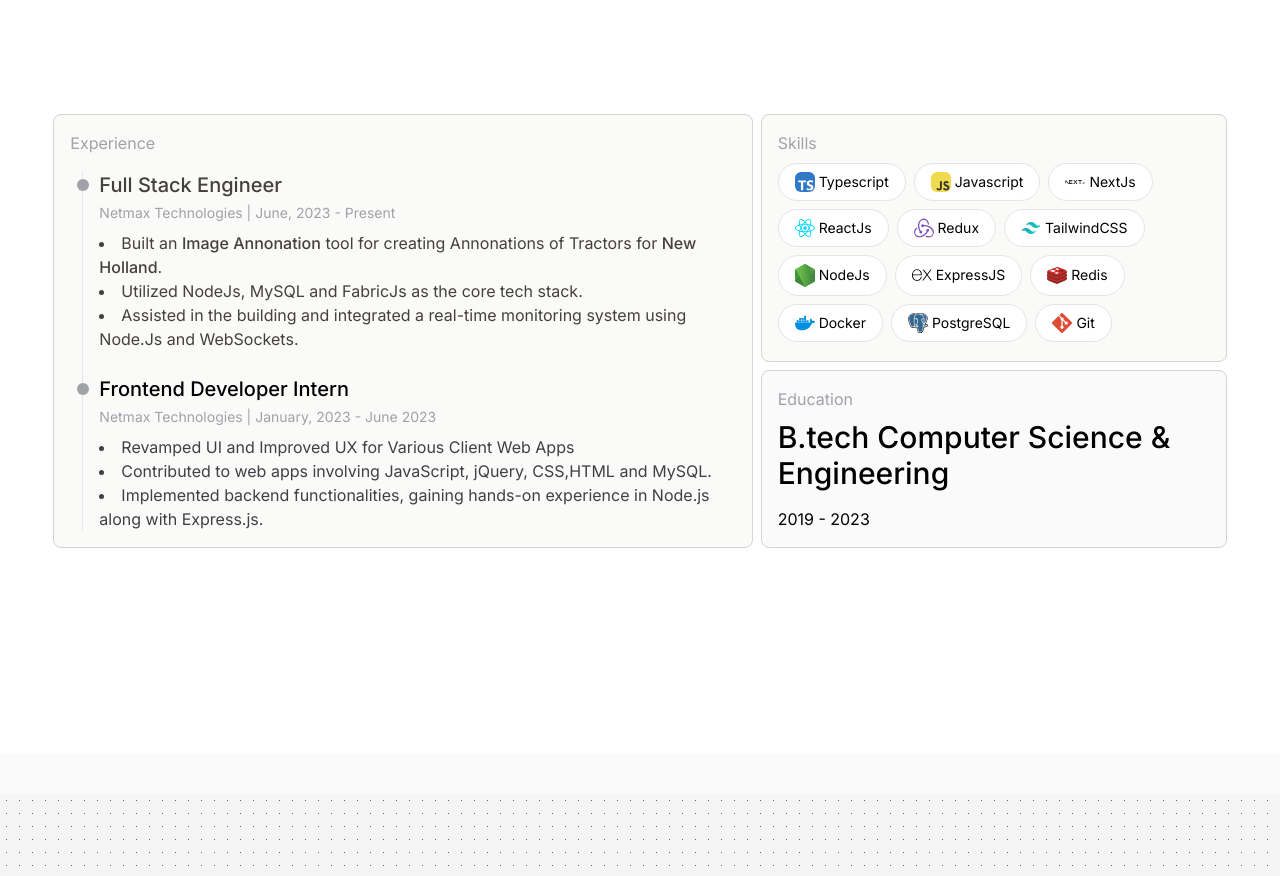
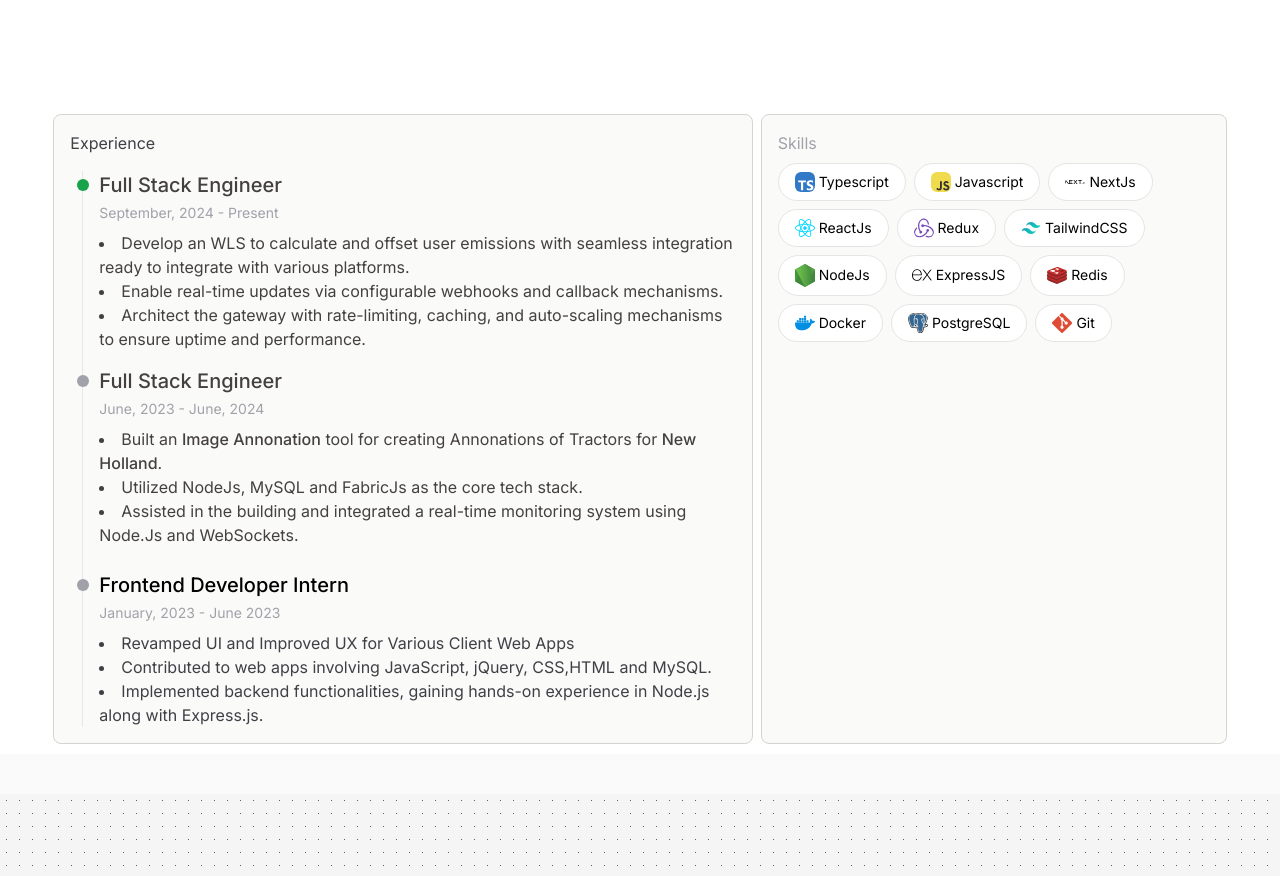
Before and after one commit to walkerthecreator/nitinjaswal, a Next.js app: page / in a window 1280 px wide. Shown: the part 940-1816 px from the top of the page. Built offline with nearby package versions, Linux system fonts and the light colour scheme.

Commit message:
add: new exp.

```diff
--- a/src/app/page.tsx
+++ b/src/app/page.tsx
@@ -101,9 +101,28 @@ export default function Home() {
         <div className="min-h-screen w-11/12 mx-auto mt-10 pt-20">
           <div className="flex flex-col md:flex-row gap-4 md:gap-2 mt-20">
             <div className="rounded-lg bg-stone-50 border border-stone-300 md:w-3/5 p-4">
-              <h1 className="text-zinc-400">Experience</h1>
+              <h1 className="text-zinc-700">Experience</h1>
+
 
               <div className="border-s ms-3">
+                <div className="mt-4 ms-4 relative">
+                  <div className="bg-green-600 rounded-full -left-[22px] top-2 p-[6px] absolute"></div>
+                  <h2 className="text-xl font-medium text-stone-700">
+                    Full Stack Engineer
+                  </h2>
+                  <div className="">
+                    <h2 className="my-1 text-zinc-400 text-sm">
+                      September, 2024 - Present{" "}
+                    </h2>
+                    <ul className="text-stone-700 list-disc list-inside mt-2">
+                      <li>Develop an WLS to calculate and offset user emissions with seamless integration ready to
+                      integrate with various platforms.</li>
+                      <li>Enable real-time updates via configurable webhooks and callback mechanisms.</li>
+                      <li>Architect the gateway with rate-limiting, caching, and auto-scaling
+                      mechanisms to ensure uptime and performance.</li>
+                    </ul>
+                  </div>
+                </div>
                 <div className="mt-4 ms-4 relative">
                   <div className="bg-zinc-400 rounded-full -left-[22px] top-2 p-[6px] absolute"></div>
                   <h2 className="text-xl font-medium text-stone-700">
@@ -111,7 +130,7 @@ export default function Home() {
                   </h2>
                   <div className="">
                     <h2 className="my-1 text-zinc-400 text-sm">
-                      Netmax Technologies | June, 2023 - Present{" "}
+                      June, 2023 - June, 2024
                     </h2>
                     <ul className="text-stone-700 list-disc list-inside mt-2">
                       <li>Built an <span className="highlight">Image Annonation</span> tool for creating Annonations of Tractors for <span className="highlight">New Holland</span>.</li>
@@ -128,7 +147,7 @@ export default function Home() {
                   </h2>
                   <div className="">
                     <h2 className="my-1 text-zinc-400 text-sm">
-                      Netmax Technologies | January, 2023 - June 2023
+                      January, 2023 - June 2023
                     </h2>
                     <ul className="text-zinc-700 list-disc list-inside mt-2">
                       <li>Revamped UI and Improved UX for Various Client Web Apps </li>
@@ -162,13 +181,6 @@ export default function Home() {
                     );
                   })}
                 </div>
-              </div>
-              <div className="bg-zinc-50 border border-stone-300 rounded-lg p-4 ">
-                <h3 className="text-zinc-400">Education</h3>
-                <h1 className="text-3xl font-medium my-2">
-                  B.tech Computer Science & Engineering
-                </h1>
-                <p className="mt-4 ">2019 - 2023</p>
               </div>
             </div>
           </div>
```
